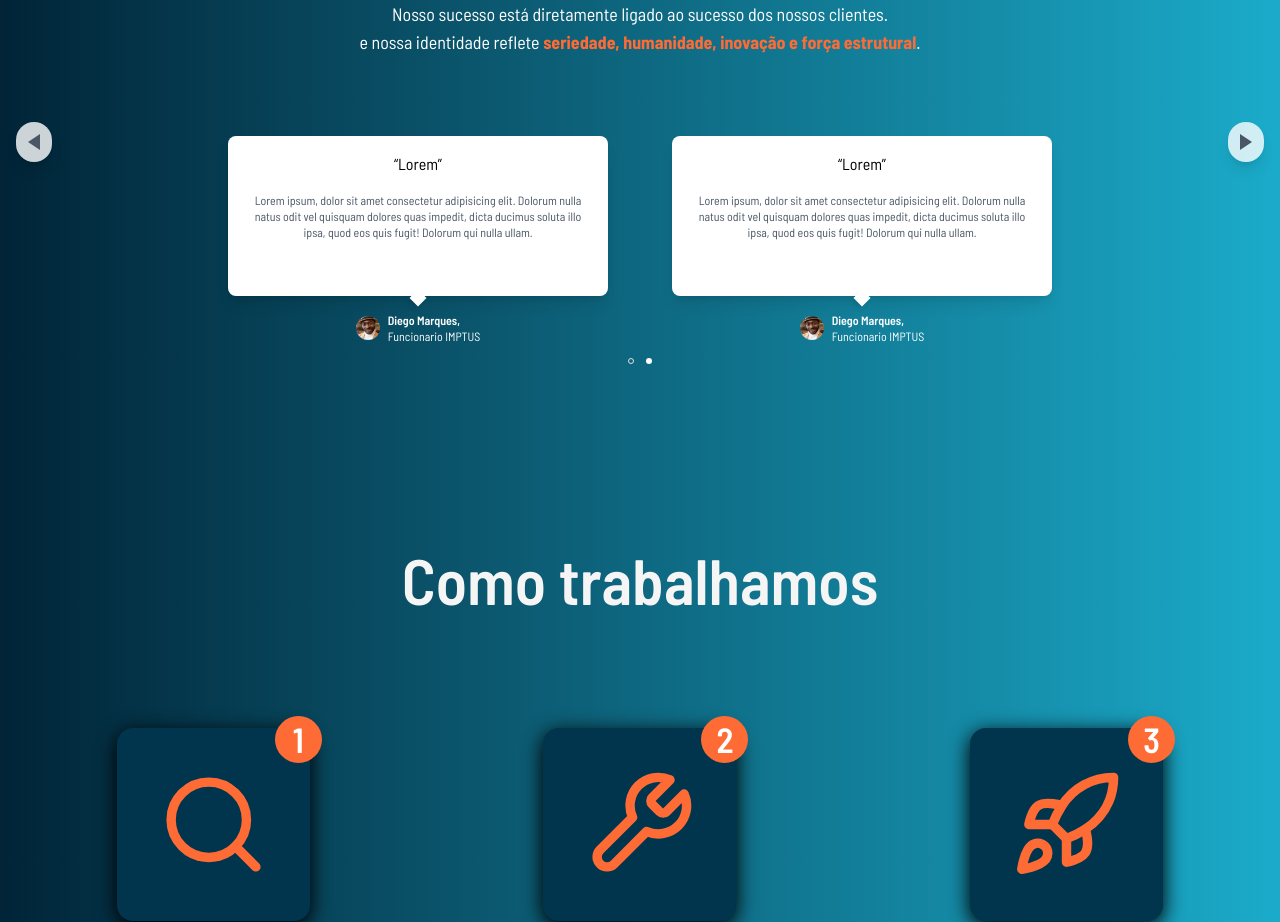
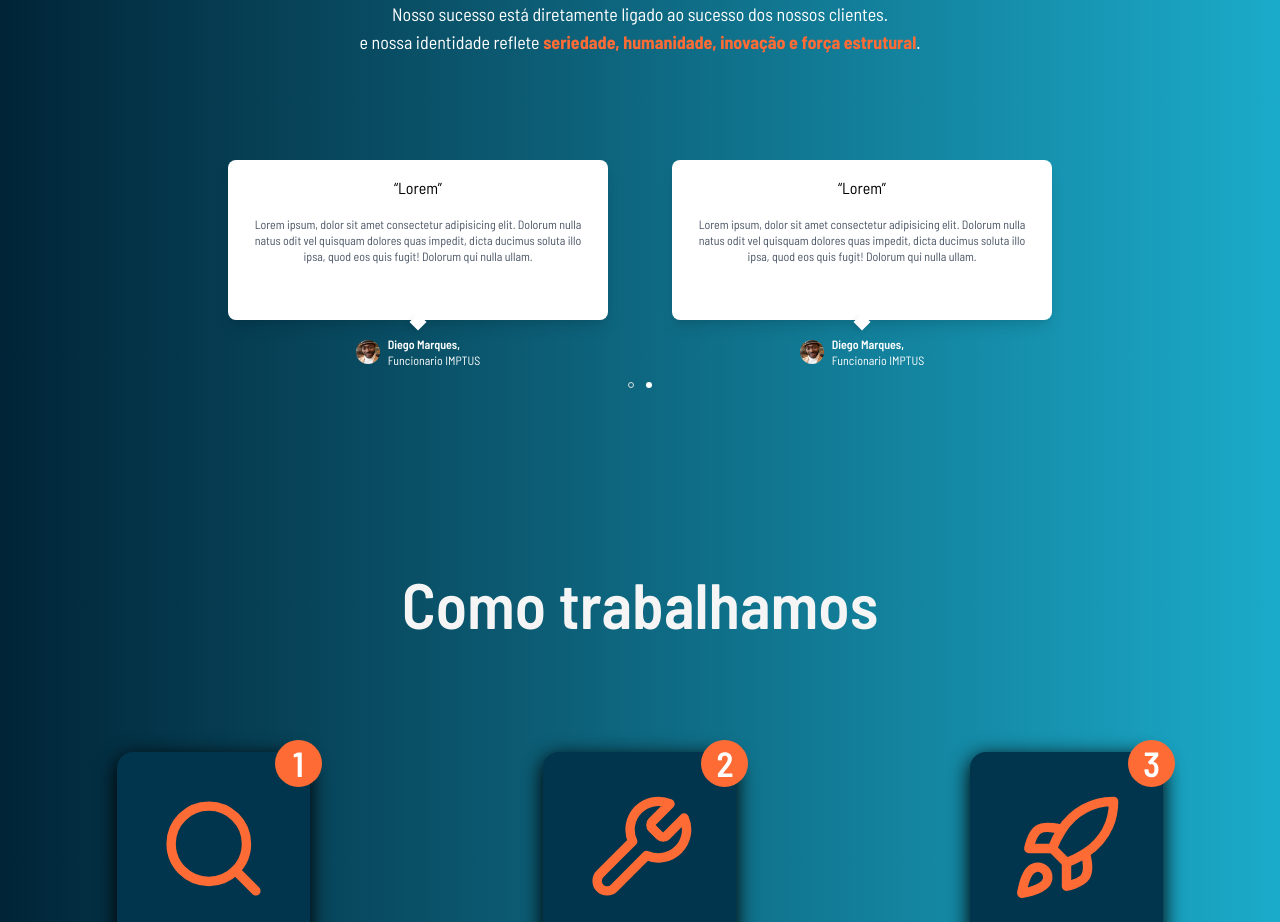
Before and after one commit to igorfrag/imptus, a Next.js app: page / in a window 1280 px wide. Shown: the part 1680-2602 px from the top of the page. Built offline with nearby package versions, Linux system fonts and the light colour scheme.

Commit message:
style: remove arrow button

```diff
--- a/src/components/Depoimentos/Depoimentos.tsx
+++ b/src/components/Depoimentos/Depoimentos.tsx
@@ -168,23 +168,9 @@ const Depoimentos = () => {
         </p>
       </header>
 
-      <button
-        onClick={prevSlide}
-        className="hidden md:block absolute left-4 top-1/2 z-10 -translate-y-1/2 rounded-full bg-white/80 p-3 shadow-lg transition-transform duration-300 hover:scale-110 hover:bg-white focus:outline-none focus:ring-2 focus:ring-white focus:ring-opacity-50"
-        aria-label="Depoimento anterior"
-        type="button"
-      >
-        <div className="h-0 w-0 border-b-[8px] border-b-transparent border-r-[12px] border-r-gray-600 border-t-[8px] border-t-transparent" />
-      </button>
+      <button onClick={prevSlide} />
 
-      <button
-        onClick={nextSlide}
-        className="hidden md:block absolute right-4 top-1/2 z-10 -translate-y-1/2 rounded-full bg-white/80 p-3 shadow-lg transition-transform duration-300 hover:scale-110 hover:bg-white focus:outline-none focus:ring-2 focus:ring-white focus:ring-opacity-50"
-        aria-label="Próximo depoimento"
-        type="button"
-      >
-        <div className="h-0 w-0 border-b-[8px] border-b-transparent border-l-[12px] border-l-gray-600 border-t-[8px] border-t-transparent" />
-      </button>
+      <button onClick={nextSlide} />
 
       <main className="container mx-auto px-6">
         <div
@@ -199,7 +185,6 @@ const Depoimentos = () => {
             {Array.from({ length: totalSlides }).map((_, slideIndex) => (
               <div key={slideIndex} className="w-full flex-shrink-0">
                 <div className="flex flex-col items-center justify-center gap-16 py-8 md:flex-row">
-
                   {DEPOIMENTOS_DATA.slice(
                     slideIndex * itemsPerSlide,
                     slideIndex * itemsPerSlide + itemsPerSlide,
```
